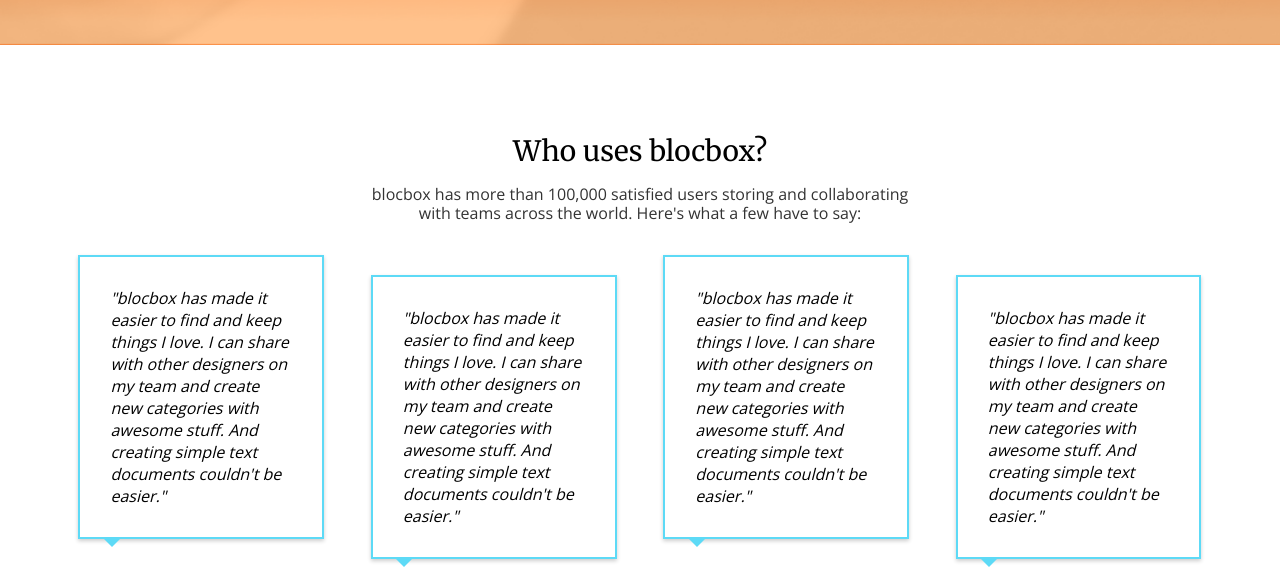
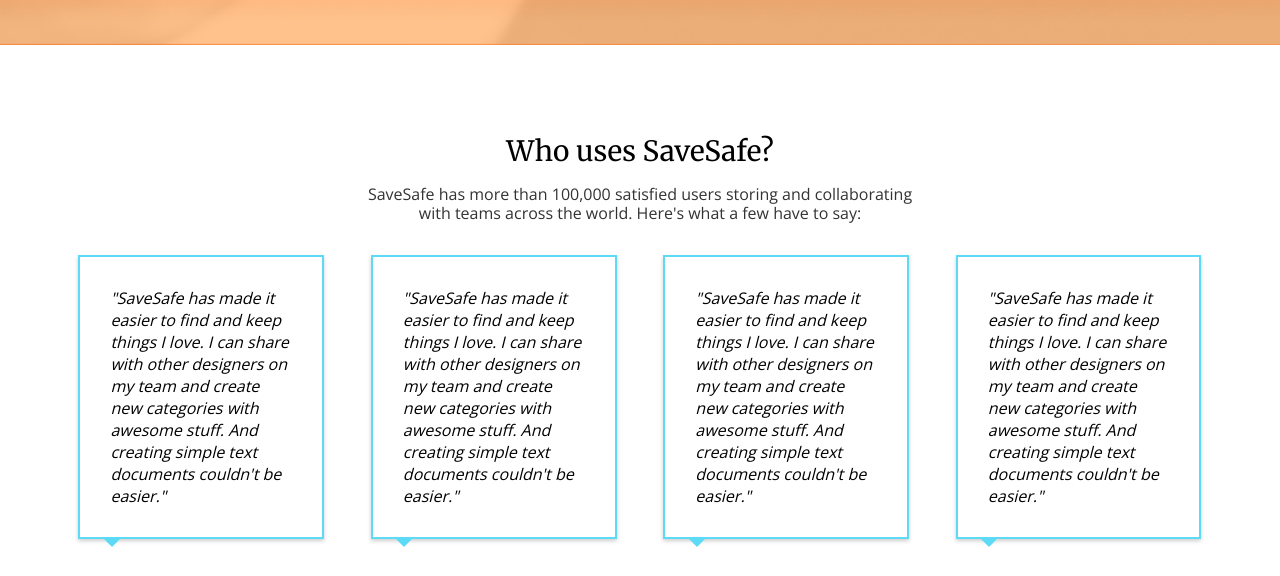
Before and after one commit to UtharaKutty/Blocbox, a plain HTML site: page index.html in a window 1280 px wide. Shown: the part 1740-2316 px from the top of the page. Drawn offline with nearby package versions, Linux system fonts and the light colour scheme; grey boxes are pictures that could not be loaded.

Commit message:
Homepage styling completed

```diff
--- a/index.html
+++ b/index.html
@@ -110,30 +110,30 @@
  <!-- Testimonials -->
  <section class="testimonials">
    <div class="container">
-     <h2>Who uses blocbox?</h2>
-     <p>blocbox has more than 100,000 satisfied users storing and collaborating<br/> with teams across the world. Here's what a few have to say:</p>
+     <h2>Who uses SaveSafe?</h2>
+     <p>SaveSafe has more than 100,000 satisfied users storing and collaborating<br/> with teams across the world. Here's what a few have to say:</p>
    </div>
    <ul class="container">
      <li class="one-fourth">
-       <blockquote>"blocbox has made it easier to find and keep things I love. I can share with other designers on my team and create new categories with awesome stuff. And creating simple text documents couldn't be easier."
+       <blockquote>"SaveSafe has made it easier to find and keep things I love. I can share with other designers on my team and create new categories with awesome stuff. And creating simple text documents couldn't be easier."
      </blockquote>
      <img src="https://s3.amazonaws.com/uifaces/faces/twitter/jsa/128.jpg" alt="avatar">
      <p class="name"><strong>Stella B.</strong><br/>Freelance Designer, N. Dakota</p>
      </li>
-     <li class="one-fourth" >
-    <blockquote class= "box-sizing">"blocbox has made it easier to find and keep things I love. I can share with other designers on my team and create new categories with awesome stuff. And creating simple text documents couldn't be easier."
+     <li class="one-fourth box-sizing" >
+    <blockquote>"SaveSafe has made it easier to find and keep things I love. I can share with other designers on my team and create new categories with awesome stuff. And creating simple text documents couldn't be easier."
     </blockquote>
     <img src="https://s3.amazonaws.com/uifaces/faces/twitter/jsa/128.jpg" alt="avatar">
     <p class="name"><strong>Stella B.</strong><br/>Freelance Designer, N. Dakota</p>
   </li>
   <li class="one-fourth">
-    <blockquote>"blocbox has made it easier to find and keep things I love. I can share with other designers on my team and create new categories with awesome stuff. And creating simple text documents couldn't be easier."
+    <blockquote>"SaveSafe has made it easier to find and keep things I love. I can share with other designers on my team and create new categories with awesome stuff. And creating simple text documents couldn't be easier."
     </blockquote>
     <img src="https://s3.amazonaws.com/uifaces/faces/twitter/jsa/128.jpg" alt="avatar">
     <p class="name"><strong>Stella B.</strong><br/>Freelance Designer, N. Dakota</p>
   </li>
-  <li class="one-fourth">
-    <blockquote class= "box-sizing">"blocbox has made it easier to find and keep things I love. I can share with other designers on my team and create new categories with awesome stuff. And creating simple text documents couldn't be easier."
+  <li class="one-fourth box-sizing">
+    <blockquote>"SaveSafe has made it easier to find and keep things I love. I can share with other designers on my team and create new categories with awesome stuff. And creating simple text documents couldn't be easier."
     </blockquote>
     <img src="https://s3.amazonaws.com/uifaces/faces/twitter/jsa/128.jpg" alt="avatar">
     <p class="name"><strong>Stella B.</strong><br/>Freelance Designer, N. Dakota</p>
```
